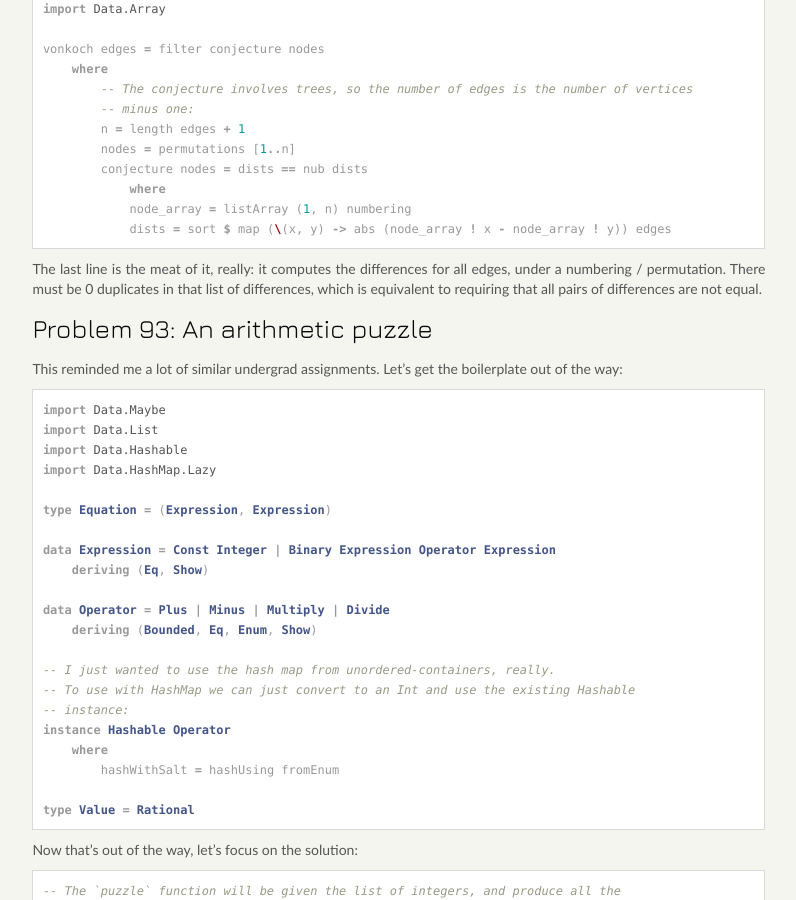
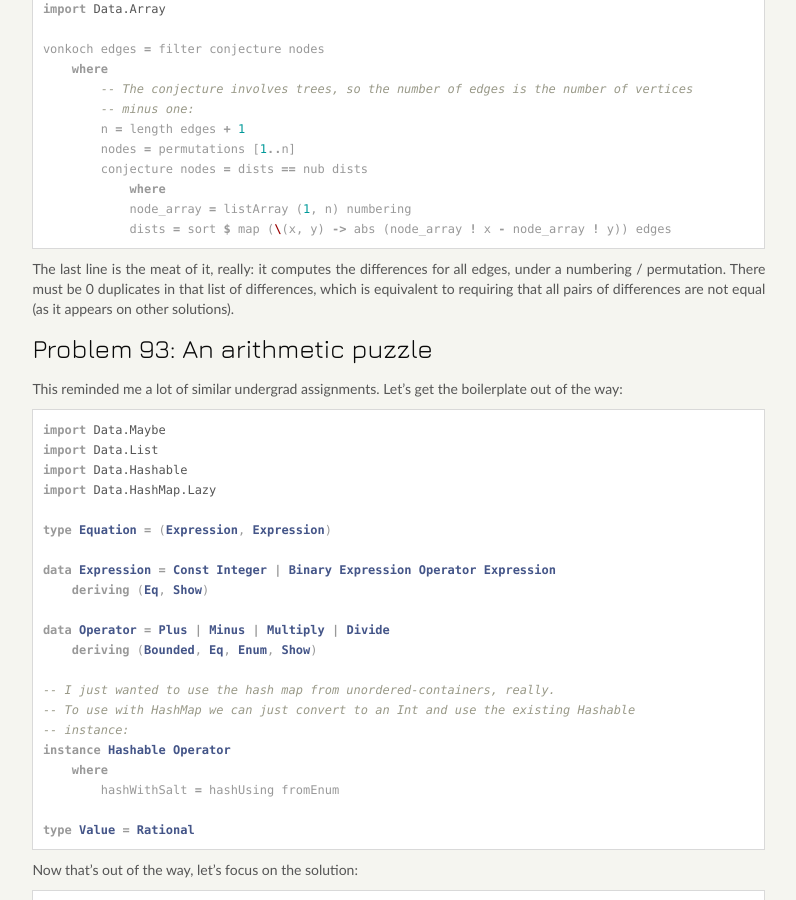
Before and after one commit to mfukar/mfukar.github.com, a Jekyll site: the page built from _posts/2015-11-16-haskell-xv.md, in a window 1280 px wide and 900 px high, scrolled down 334 px. Shown: the whole window, without its empty margins (77-873 px from the left). Built offline with Jekyll 4.4.1, drawn with Linux system fonts in a browser that asks for light colours; some web fonts are replaced; Markdown is read by kramdown in place of the engine named in the settings; comment, search, counter and statistics services are not loaded.

Commit message:
Clarification

```diff
--- a/_posts/2015-11-16-haskell-xv.md
+++ b/_posts/2015-11-16-haskell-xv.md
@@ -33,7 +33,8 @@ vonkoch edges = filter conjecture nodes
 
 The last line is the meat of it, really: it computes the differences for all edges, under
 a numbering / permutation. There must be 0 duplicates in that list of differences, which
-is equivalent to requiring that all pairs of differences are not equal.
+is equivalent to requiring that all pairs of differences are not equal (as it appears on
+other solutions).
 
 ### Problem 93: An arithmetic puzzle
 
```
